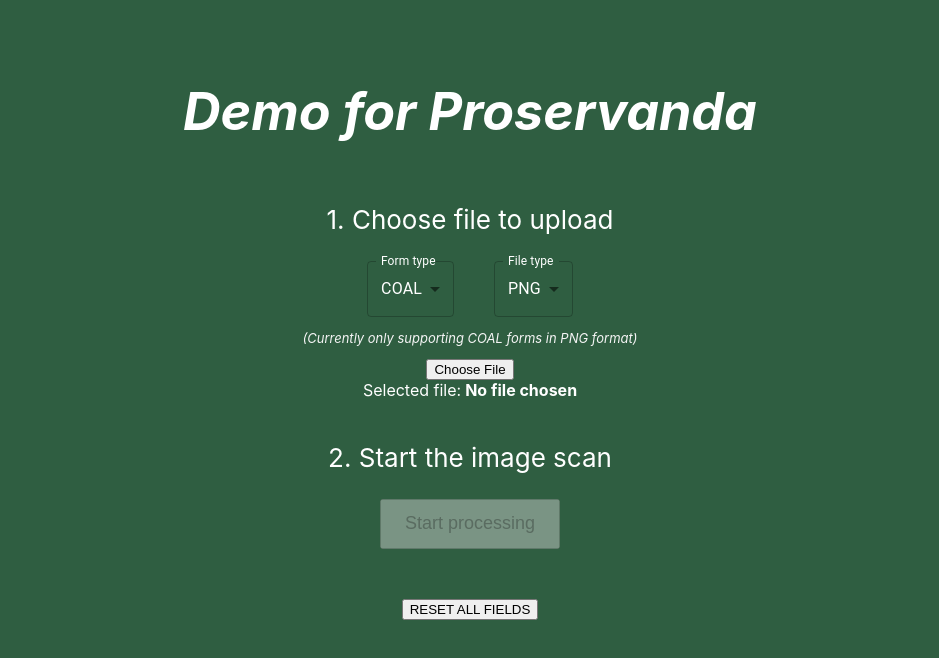
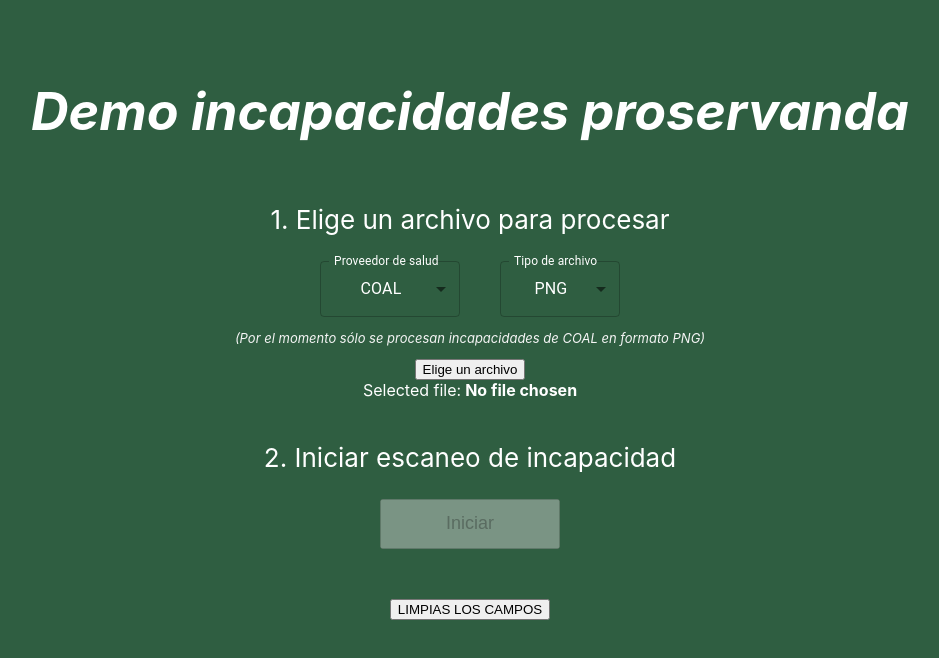
Before and after one commit to temevh/proser, a React (Create React App) app in the folder frontend/: page / in a window 1280 px wide. Shown: the top 658 px of the page, without its empty margins (170-1109 px from the left). Built offline with nearby package versions, Linux system fonts and the light colour scheme; no server answers.

Commit message:
changed text to spanish

```diff
--- a/frontend/src/App.js
+++ b/frontend/src/App.js
@@ -18,8 +18,9 @@
 
   const fileInputRef = useRef(null);
 
-  const API_URL = "https://proservanda-5a6f43880615.herokuapp.com";
-  //const API_URL = process.env.REACT_APP_API_URL;
+  const API_URL = process.env.REACT_APP_API_URL;
+
+  const relevantFields = [""];
 
   const handleFileTypeChange = (event) => {
     setFiletype(event.target.value);
@@ -106,17 +107,17 @@
   return (
     <div className="App">
       <header className="App-header">
-        <h1 className="headerText">Demo for Proservanda</h1>
-        <p>1. Choose file to upload</p>
+        <h1 className="headerText">Demo incapacidades proservanda</h1>
+        <p>1. Elige un archivo para procesar</p>
 
         <Box sx={{ minWidth: 200, display: "flex", gap: 5 }}>
           <FormControl>
-            <InputLabel sx={{ color: "white" }}>Form type</InputLabel>
+            <InputLabel sx={{ color: "white" }}>Proveedor de salud</InputLabel>
             <Select
               value={formType}
               label="File type"
               onChange={handleFormTypeChange}
-              sx={{ color: "white" }}
+              sx={{ color: "white", width: "140px" }}
               disabled={loading}
             >
               <MenuItem value={"COAL"}>COAL</MenuItem>
@@ -125,12 +126,12 @@
             </Select>
           </FormControl>
           <FormControl>
-            <InputLabel sx={{ color: "white" }}>File type</InputLabel>
+            <InputLabel sx={{ color: "white" }}>Tipo de archivo</InputLabel>
             <Select
               value={filetype}
               label="File type"
               onChange={handleFileTypeChange}
-              sx={{ color: "white" }}
+              sx={{ color: "white", width: "120px" }}
               disabled={loading}
             >
               <MenuItem value={"PNG"}>PNG</MenuItem>
@@ -140,7 +141,7 @@
           </FormControl>
         </Box>
         <p className="subText">
-          (Currently only supporting COAL forms in PNG format)
+          (Por el momento sólo se procesan incapacidades de COAL en formato PNG)
         </p>
         <input
           type="file"
@@ -151,25 +152,25 @@
           style={{ display: "none" }}
         />
         <button onClick={handleCustomFileInputClick} disabled={loading}>
-          Choose File
+          Elige un archivo
         </button>
         <Box sx={{ display: "flex" }}>
           <p className="fileHeaderText">Selected file:</p>
           <p className="fileText">{file ? file.name : "No file chosen"}</p>
         </Box>
-        <p>2. Start the image scan</p>
+        <p>2. Iniciar escaneo de incapacidad </p>
         <button
           onClick={handleButtonClick}
           disabled={!file || loading}
           className="processButton"
         >
-          {"Start processing"}
+          {"Iniciar "}
         </button>
-        {loading ? <p>Processing...</p> : null}
+        {loading ? <p>Procesando...</p> : null}
         {processingSuccesfull ? (
           <div>
-            <h3>File processed succesfully!</h3>
-            <button onClick={handleExportClick}>{"Export file as XLSX"}</button>
+            <h3>Incapacidad procesada!</h3>
+            <button onClick={handleExportClick}>{"Exportar a XLSX"}</button>
           </div>
         ) : null}
         <button
@@ -177,7 +178,7 @@
           disabled={loading}
           className="resetButton"
         >
-          {"RESET ALL FIELDS"}
+          {"LIMPIAS LOS CAMPOS"}
         </button>
       </header>
     </div>
```
